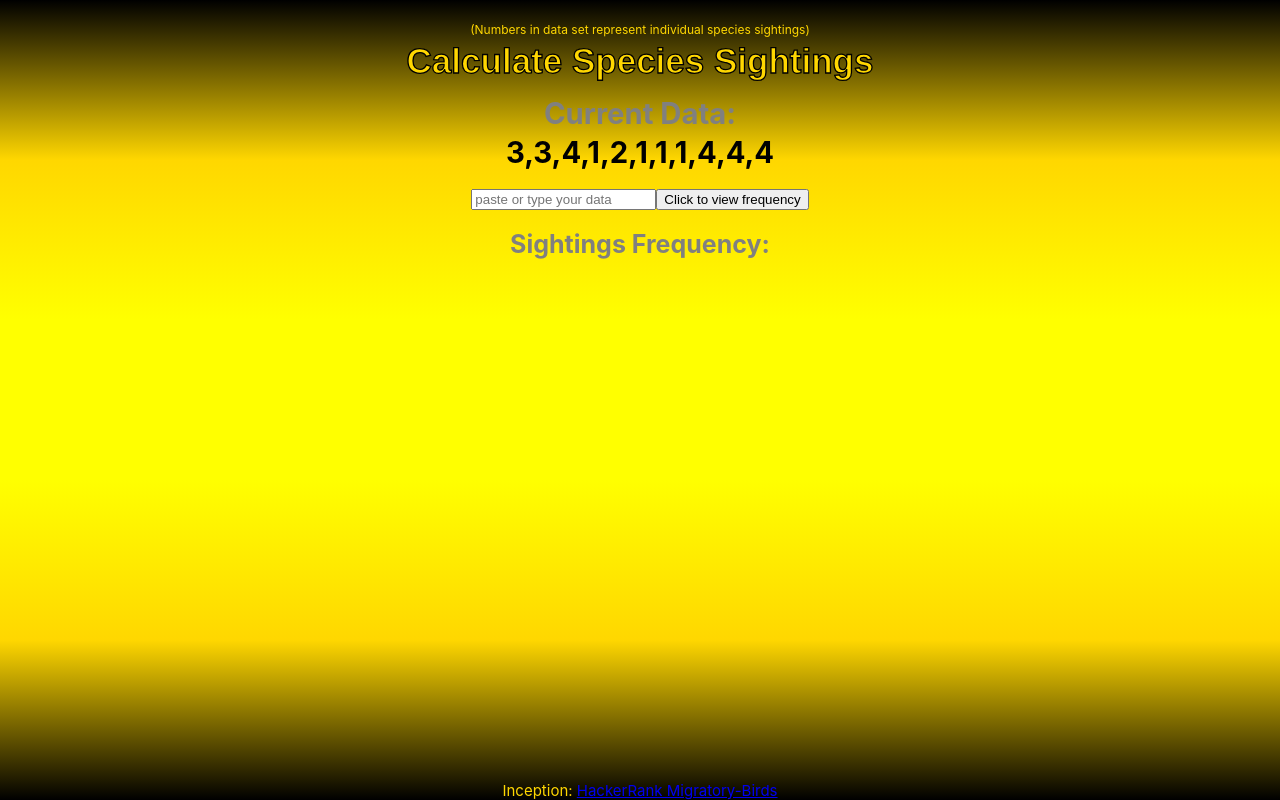
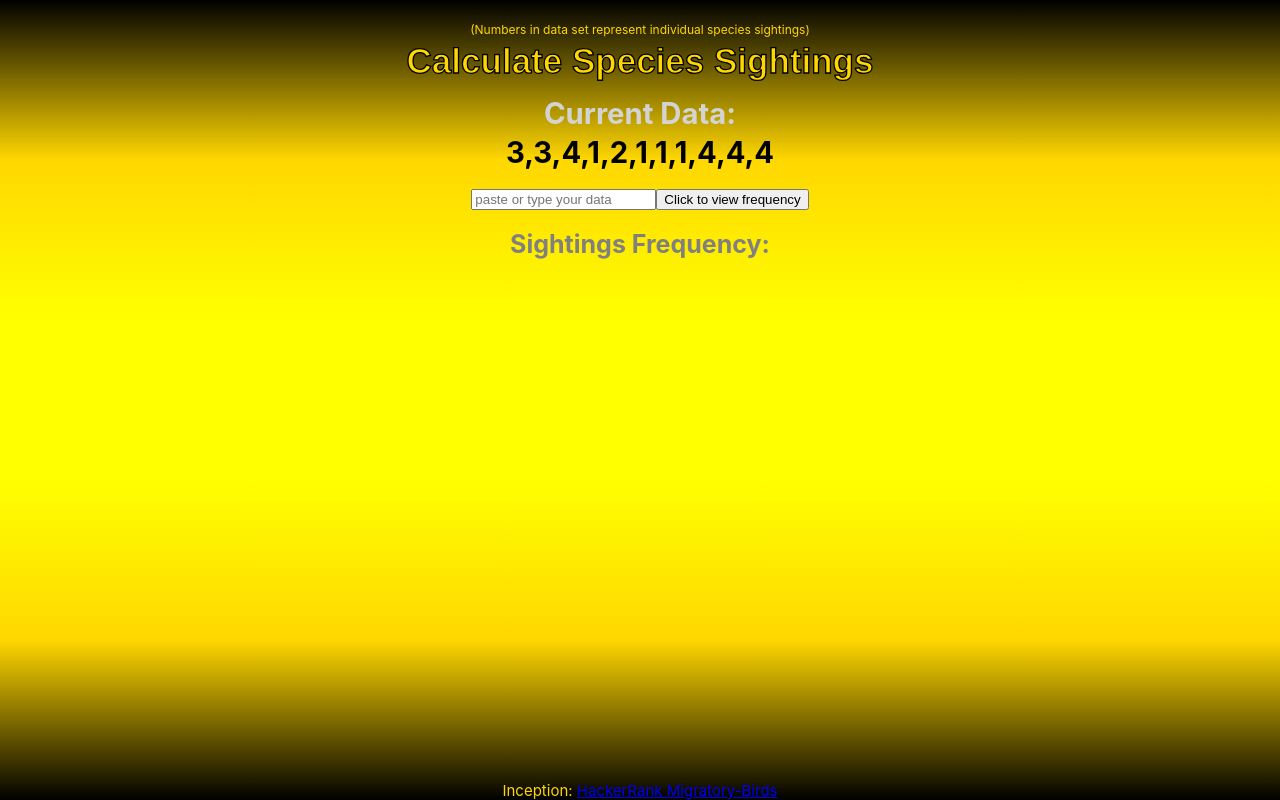
Before and after one commit to takilesi/species-sightings, a React (Create React App) app: page / in a window 1280 px wide. Built offline with nearby package versions, Linux system fonts and the light colour scheme.

Commit message:
to be sure

```diff
--- a/src/components/Birds.css
+++ b/src/components/Birds.css
@@ -1,5 +1,5 @@
 .birdsBody{
-    color: gray;
+    color: lightgray;
     font-size: 25px;
     margin-top: -20px;
 }
```
